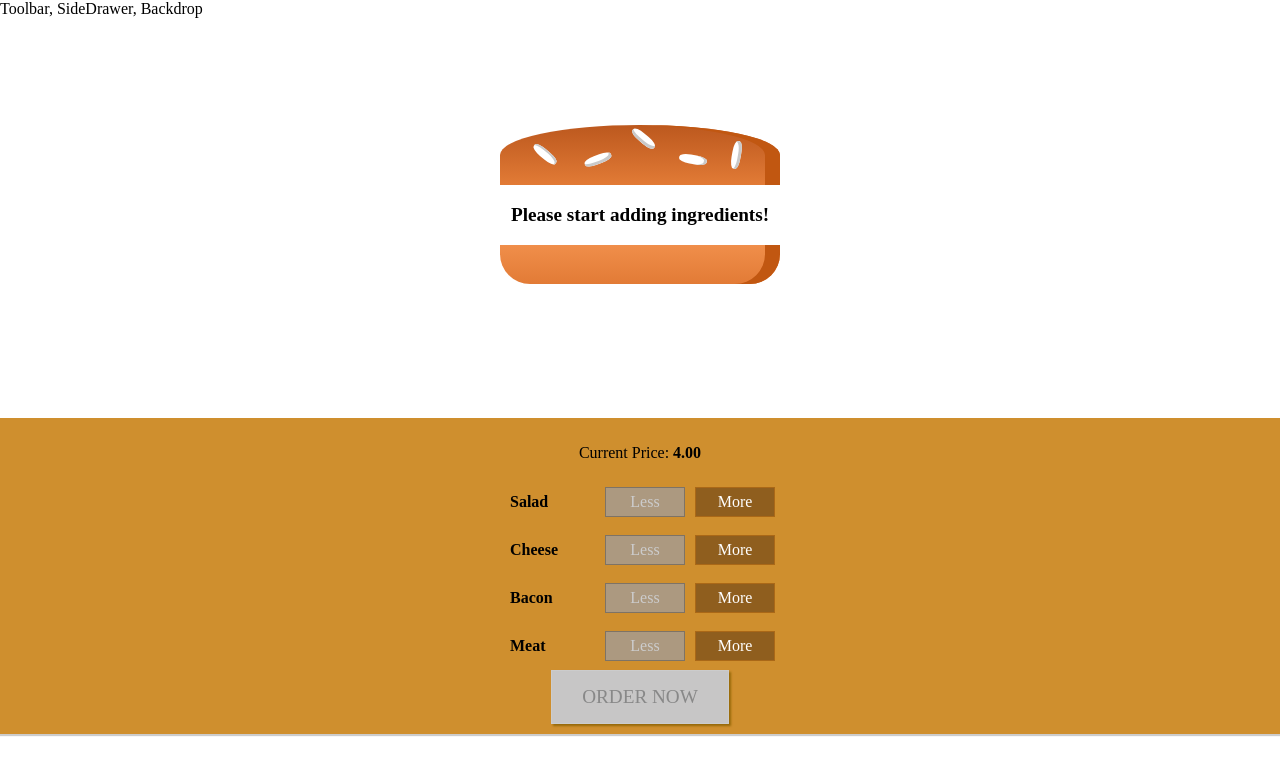
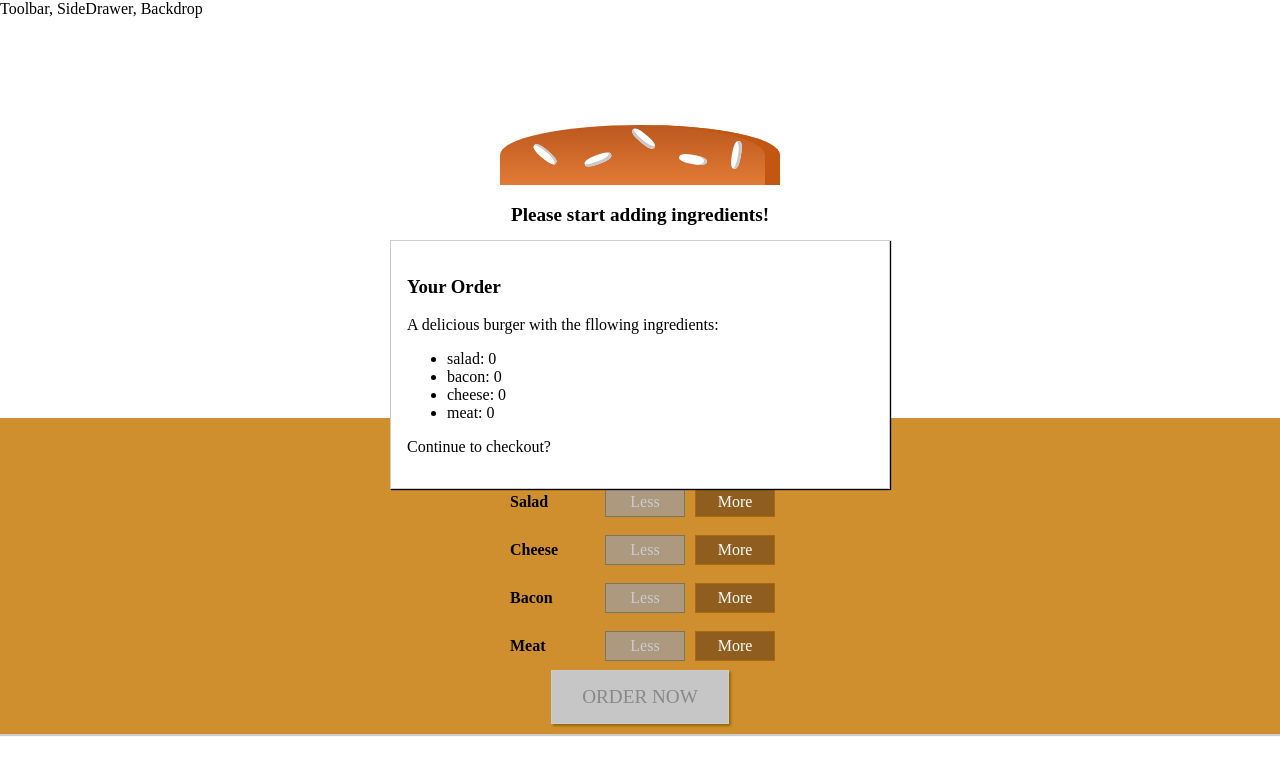
Before and after one commit to timmlaxton/Burger, a React (Create React App) app: page / in a window 1280 px wide. Shown: the top 774 px of the page. Built offline with nearby package versions, Linux system fonts and the light colour scheme.

Commit message:
added modal

```diff
--- /dev/null
+++ b/src/components/Burger/OrderSummary/OrderSummary.js
@@ -0,0 +1,27 @@
+import React from 'react'
+
+import Aux from '../../../hoc/Aux';
+
+const orderSummary = (props) => {
+    const ingredientSummary = Object.keys( props.ingredients )
+    .map(igKey => {
+        return (
+         <li key={igKey}>
+             <span style={{textTransform: 'captialize'}}>{igKey}</span>: {props.ingredients[igKey]}
+             </li>);
+
+    });
+
+    return (
+        <Aux>
+            <h3>Your Order</h3>
+            <p>A delicious burger with the fllowing ingredients:</p>
+            <ul>
+                {ingredientSummary}
+            </ul>
+            <p> Continue to checkout?</p>
+        </Aux>
+    );
+};
+
+export default orderSummary;
--- /dev/null
+++ b/src/components/UI/Modal/Modal.js
@@ -0,0 +1,11 @@
+import React from 'react';
+
+import classes from './Modal.module.css'
+
+const modal = (props) => (
+<div className={classes.Modal}>
+    {props.children}
+</div>
+);
+
+export default modal;
--- /dev/null
+++ b/src/components/UI/Modal/Modal.module.css
@@ -0,0 +1,20 @@
+.Modal {
+    position: fixed;
+    z-index: 500;
+    background-color: white;
+    width: 70%;
+    border: 1px solid #ccc;
+    box-shadow: 1px 1px 1px black;
+    padding: 16px;
+    left: 15%;
+    top: 30%;
+    box-sizing: border-box;
+    transition: all 0.3s ease-out;
+}
+
+@media (min-width: 600px) {
+    .Modal {
+        width: 500px;
+        left: calc(50% - 250px);
+    }
+}
--- a/src/containers/BurgerBuilder/BurgerBuilder.js
+++ b/src/containers/BurgerBuilder/BurgerBuilder.js
@@ -3,6 +3,8 @@ import React, { Component } from "react";
 import Aux from '../../hoc/Aux';
 import Burger from '../../components/Burger/Burger'
 import BuildControls from "../../components/Burger/BuildControls/BuildControls";
+import Modal from '../../components/UI/Modal/Modal';
+import OrderSummary from '../../components/Burger/OrderSummary/OrderSummary';
 
 const INGREDIENT_PRICES = {
     salad: .5,
@@ -79,6 +81,9 @@ const updatedIngredients = {
         }
         return (
             <Aux>
+                <Modal>
+                <OrderSummary ingredients={this.state.ingredients}/>
+                </Modal>
                 <Burger ingredients={this.state.ingredients}/>
                 <BuildControls
                     ingredientAdded={this.addIngredientHandler}
```
Also changed, not shown: src/components/UI/Backdrop/Backdrop.js (added).
